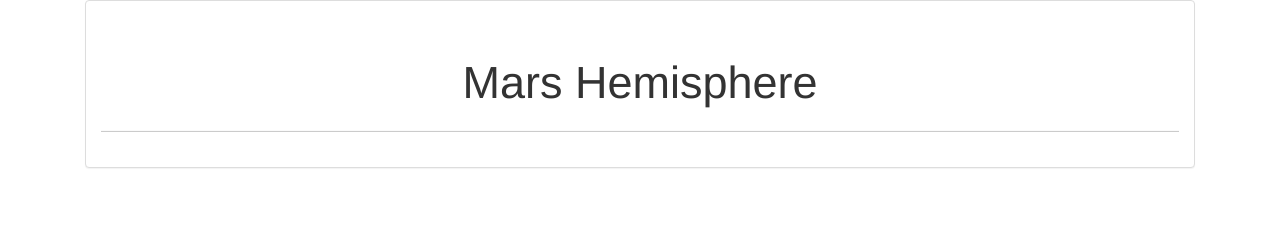
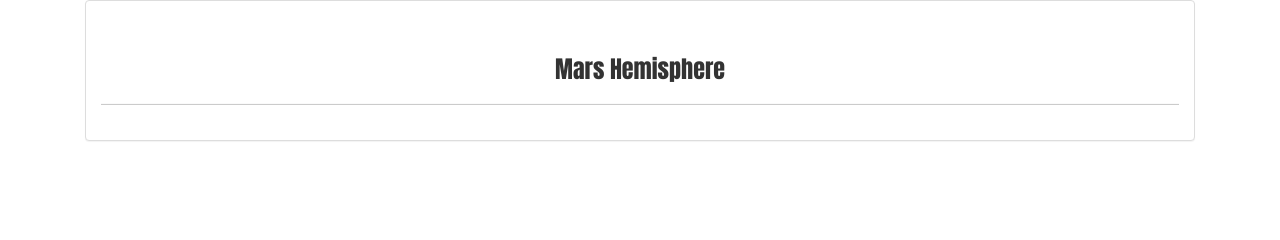
Before and after one commit to Kpearson72/web-scraping-challenge, a Flask app: page / in a window 1280 px wide. Shown: the part 514-754 px from the top of the page. Run offline with Flask 2, Linux system fonts and the light colour scheme; data that the repository does not hold is empty; some libraries are stand-ins or nearby versions.

Commit message:
changed font type on style.css

```diff
--- a/static/css/style.css
+++ b/static/css/style.css
@@ -11,7 +11,7 @@
 
 }
 #size_featured_image {
-    size: 1000px;
+    size: 500px;
     margin-right: 15px;
     padding-left: 15px;
 }
@@ -26,5 +26,9 @@ p {
 }
 
 #mars_news {
-    font-family: 'Lucida Sans', 'Lucida Sans Regular', 'Lucida Grande', 'Lucida Sans Unicode', Geneva, Verdana, sans-serif;
+    font-family:'Lucida Sans', 'Lucida Sans Regular', 'Lucida Grande', 'Lucida Sans Unicode', Geneva, Verdana, sans-serif;
 }
+
+#mars_hemisphere {
+    font-family: Impact, Haettenschweiler, 'Arial Narrow Bold', sans-serif;
+}
--- a/templates/index.html
+++ b/templates/index.html
@@ -67,7 +67,7 @@
         <div class="panel panel-default">
             <div class="panel-body">
                 <br>
-                <h3 class="text-center display-2">Mars Hemisphere</h3>
+                <h3 class="text-center" id="mars_hemisphere">Mars Hemisphere</h3>
                 <hr>
                 <!-- hemispheres -->
                 <div class="row">
```
